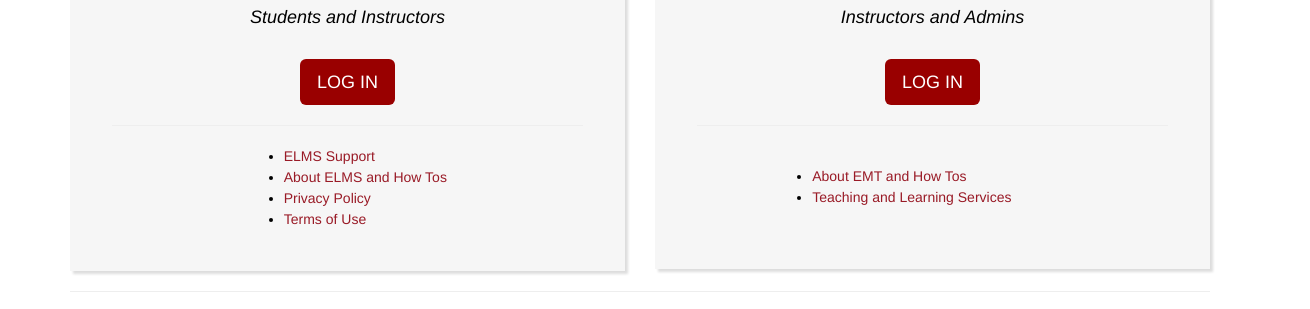
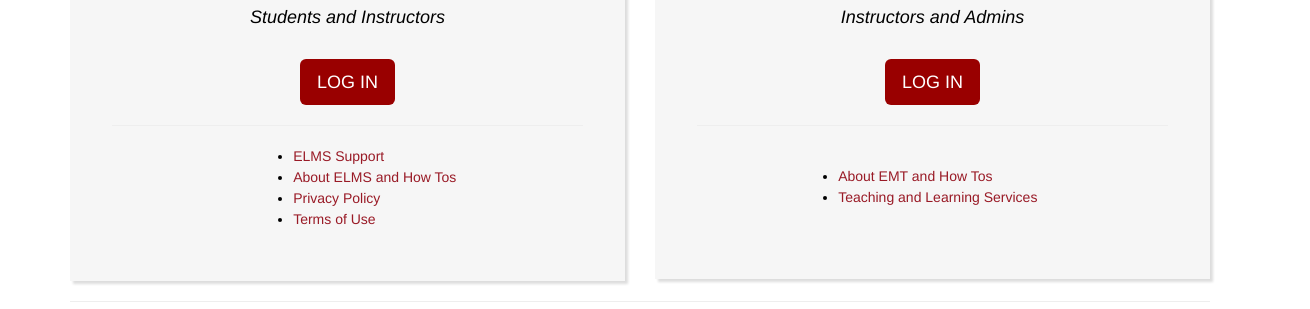
Before and after one commit to sahityaLMaruvada/ELMS_UMD, a plain HTML site: page index.html in a window 1280 px wide. Shown: the part 251-560 px from the top of the page, 1310 px wide, since content can reach past the window. Drawn offline with nearby package versions, Linux system fonts and the light colour scheme; a script that the page names is missing.

Commit message:
padding issues fix

```diff
--- a/css/style.css
+++ b/css/style.css
@@ -48,14 +48,13 @@
 	font-size: 18px;
 	font-style:italic;
 }
-.align-center-1{
-	margin:auto;
-	width: 44%;
+
+.align-center-2{
+	padding: 20px 0 20px 0;
+}
+#ulid{
+	position:relative;
+	top:50%;
+	left: 30%;
 	text-align: left;
 }
-.align-center-2{
-	margin:auto;
-	width: 51%;
-	text-align: left;
-	padding: 20px 0 20px 0;
-}
--- a/index.html
+++ b/index.html
@@ -18,14 +18,14 @@
 
 		<br>
 		<div class="row">
-			<div class="col-lg-6 col-md-6 col-sm-6 col-xs-12">
+			<div class="col-lg-6 col-md-6 col-sm-12 col-xs-12">
 				<div class="grey-rectangle">
 						<h2>ELMS-Canvas</h2>
 						<p class="description">Students and Instructors</p><br/>
 						<a href="https://myelms.umd.edu" role="button" class="btn btn-lg btn-custom">LOG IN</a>
 						<hr>
 						<div class="center-block" style="vertical-align: middle;">
-						<ul class="align-center-1">
+						<ul id="ulid">
 							<li><a href="https://itsc.umd.edu" target="_blank">ELMS Support</a></li>
 							<li><a href="https://umd.service-now.com/itsc?id=service&service=d400c17f3708c20041271f9543990ef7&t=so" target="_blank">About ELMS and How Tos</a></li>
 							<li><a href="https://www.canvaslms.com/policies/privacy" target="_blank">Privacy Policy</a></li>
@@ -35,13 +35,13 @@
 
 				</div>
 			</div>
-			<div class="col-lg-6 col-md-6 col-sm-6 col-xs-12">
+			<div class="col-lg-6 col-md-6 col-sm-12 col-xs-12">
 				<div class="grey-rectangle">
 						<h2>ELMS Management Tool</h2>
 						<p class="description">Instructors and Admins</p><br/>
 						<a href="https://emt.umd.edu" role="button" class="btn btn-lg btn-custom" target="_blank">LOG IN</a>
 						<hr>
-						<ul class="align-center-2">
+						<ul id="ulid" class="align-center-2">
 							<li><a href="https://umd.service-now.com/itsc?id=service&service=7820857f3708c20041271f9543990e5e&t=so" target="_blank"> About EMT and How Tos</a></li>
 							<li><a href="https://umd.service-now.com/itsc?id=sc_category&sys_id=327500fc6f16e20051281ecbbb3ee447&filter=all&t=so" target="_blank">Teaching and Learning Services</a></li>
 						</ul>
```
